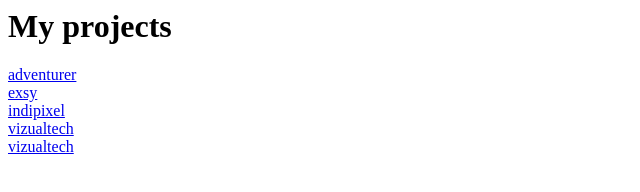
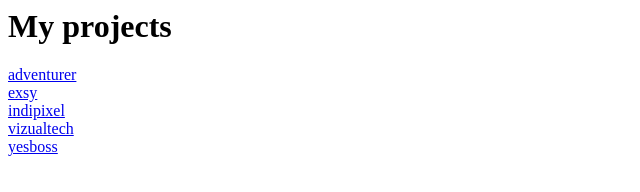
Before and after one commit to stasbayov/stasbayov.github.io, a plain HTML site: page index.html in a window 1280 px wide. Shown: the full height of the page, 0-640 px from the left. Drawn offline with Linux system fonts and the light colour scheme.

Commit message:
Update index.html

```diff
--- a/index.html
+++ b/index.html
@@ -3,4 +3,4 @@
 <a href="/exsy">exsy</a><br>
 <a href="/indipixel">indipixel</a><br>
 <a href="/vizualTech">vizualtech</a><br>
-<a href="/yesboss">vizualtech</a><br>
+<a href="/yesboss">yesboss</a><br>
```
